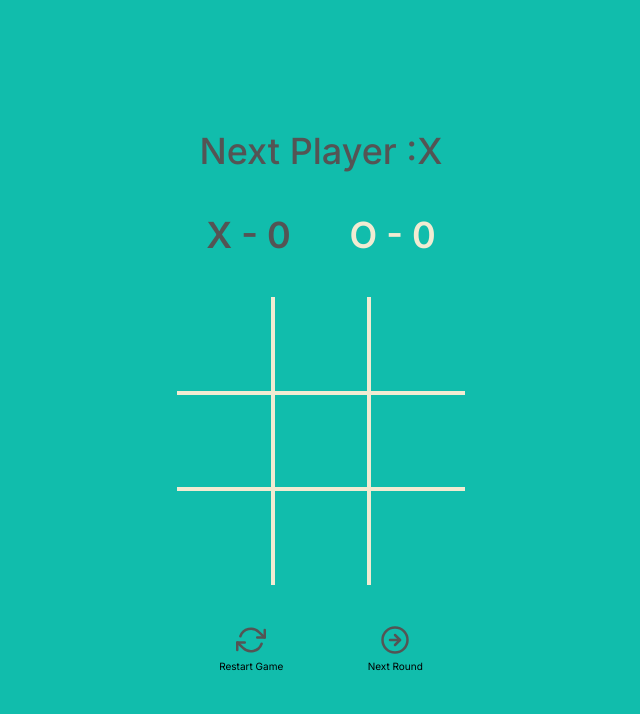
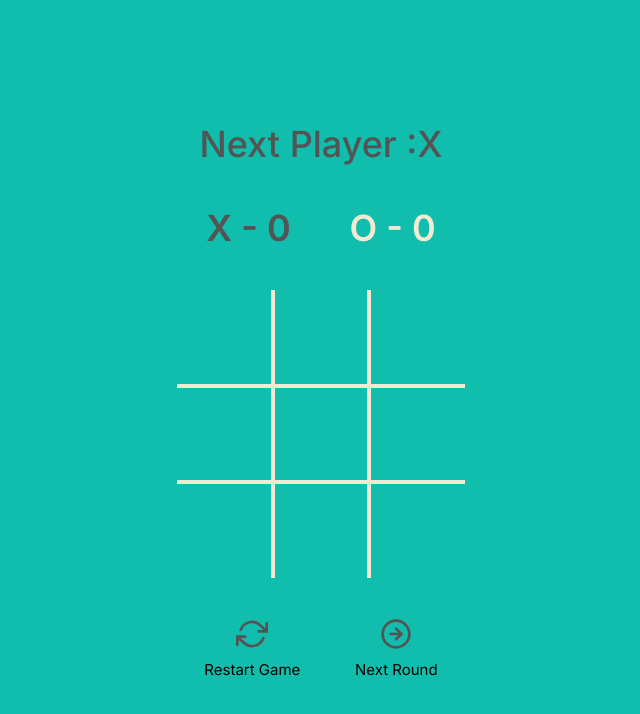
Before and after one commit to sepidsoroush/Tic-Tac-Toe, a Next.js app: page / in a window 1280 px wide. Shown: the top 714 px of the page, without its empty margins (319-959 px from the left). Built offline with nearby package versions, Linux system fonts and the light colour scheme.

Commit message:
update styles

```diff
--- /dev/null
+++ b/src/components/Buttons.js
@@ -0,0 +1,22 @@
+import styles from '@/styles/Buttons.module.css'
+import {Next , ResetIcon} from './Icons'
+
+const Buttons =(props)=>{
+    return(
+        <div className={styles.container}>
+            <div className={styles.btn}>
+                <button onClick={props.handleReset} className={styles.icon}>
+                    <ResetIcon />
+                </button>
+                <span className={styles.label}>Restart Game</span>
+            </div>
+            <div className={styles.btn}>
+                <button onClick={props.handleNext} className={styles.icon}>
+                    <Next/>
+                </button>
+                <span className={styles.label}>Next Round</span>
+            </div>
+        </div>
+    )
+}
+export default Buttons;
--- a/src/components/Game.js
+++ b/src/components/Game.js
@@ -1,8 +1,6 @@
 import { useState , useEffect } from "react"
-import styles from '@/styles/Game.module.css'
 import Board from "./Board"
-import Refresh from "./Refresh";
-import NextRound  from "./NextRound";
+import Buttons from "./Buttons";
 import Message from "./Message";
 import ScoreBoard from "./ScoreBoard";
 
@@ -79,20 +77,11 @@ const Game = ()=>{
         setXIsNext(false);
     }
     return(
-        <div className={styles.container}>
+        <div>
             <Message value={status} />
             <ScoreBoard value={scores} />
             <Board value={squares} onClick={handleClick} />
-            <div className={styles.buttons}>
-                <div className={styles.btn}>
-                    <Refresh onClick={handleReset} />
-                    <span className={styles.label}>Restart Game</span>
-                </div>
-                <div className={styles.btn}>
-                    <NextRound onClick={handleNext} />
-                    <span className={styles.label}>Next Round</span>
-                </div>
-            </div>
+            <Buttons handleReset={handleReset} handleNext={handleNext} />
         </div>
     );
 }
--- a/src/components/NextRound.js
+++ /dev/null
@@ -1,11 +0,0 @@
-import styles from '@/styles/Icons.module.css'
-import {Next} from './Icons'
-
-const NextRound =(props)=>{
-    return(
-        <button onClick={props.onClick} className={styles.icon}>
-            <Next  />
-        </button>
-    )
-}
-export default NextRound;
--- a/src/components/Refresh.js
+++ /dev/null
@@ -1,11 +0,0 @@
-import styles from '@/styles/Icons.module.css'
-import {ResetIcon} from './Icons'
-
-const Refresh =(props)=>{
-    return(
-        <button onClick={props.onClick} className={styles.icon}>
-            <ResetIcon  />
-        </button>
-    )
-}
-export default Refresh;
--- a/src/styles/Game.module.css
+++ b/src/styles/Buttons.module.css
@@ -1,15 +1,9 @@
-.xPlayer{
-    color: var(--dark-gray);
-}
-.oPlayer{
-    color: var(--light-beige);
-}
-.buttons{
+.container{
     display: flex;
     flex-direction: row;
     justify-content: space-around;
     align-items: center;
-    margin-top: 20px;
+    margin-top: 30px;
 }
 .btn{
     display: flex;
@@ -17,9 +11,19 @@
     justify-content: center;
     align-items: center;
 }
+.icon{
+    border: 0;
+    background-color: transparent;
+    color: var(--dark-gray);
+    width: 32px;
+    height: 32px;
+}
+.icon:hover{
+    color: var(--light-beige)
+}
 .label{
-    font-size: 10px;
+    font-size: 15px;
     text-align: center;
     white-space: nowrap;
-    margin-top: 5px;
+    margin-top: 10px;
 }
--- a/src/styles/Icons.module.css
+++ /dev/null
@@ -1,7 +0,0 @@
-.icon{
-    border: 0;
-    background-color: transparent;
-    color: var(--dark-gray);
-    width: 30px;
-    height: 30px;
-}
```
